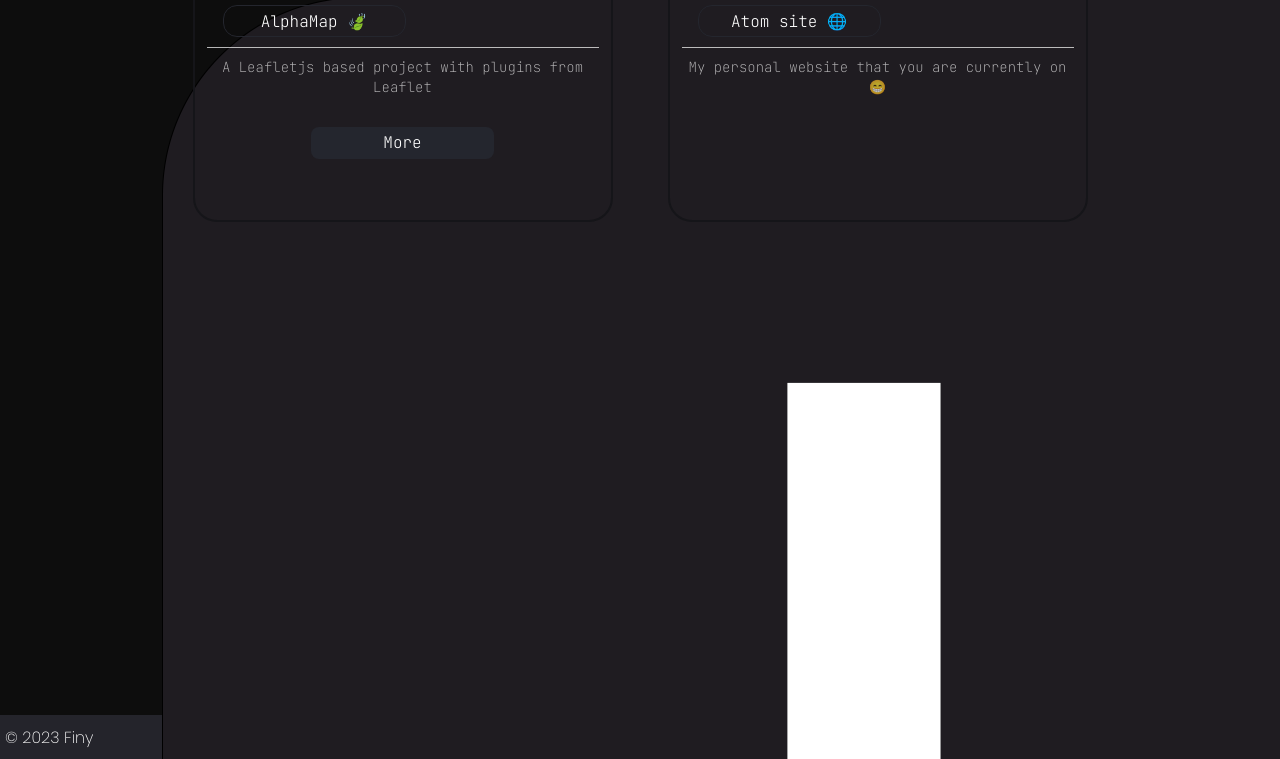
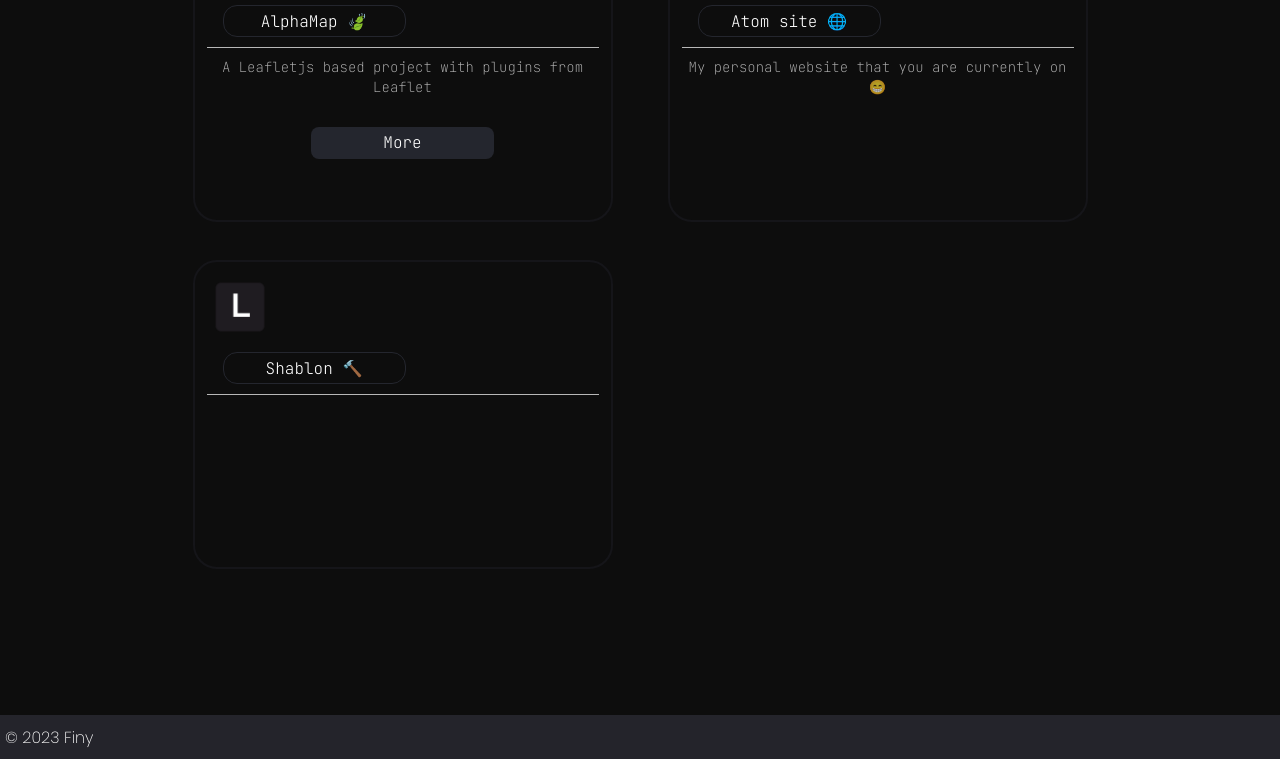
Before and after one commit to Finyi/Atom-site, a plain HTML site: page project.html in a window 1280 px wide. Shown: the part 185-944 px from the top of the page. Drawn offline with Linux system fonts and the light colour scheme; some packages are replaced by stand-ins of ours; a script that the page names is missing; a web font is replaced by a local one.

Commit message:
Update style-main.css

```diff
--- a/css/style-main.css
+++ b/css/style-main.css
@@ -441,6 +441,89 @@ li>a:hover:before {
     opacity: .7;
 }
 
+
+
+
+
+
+.card__mc-shablon{
+    position: absolute;
+    left: 0px;right: 475px;
+    margin: auto;
+    padding: 8px 8px 8px 8px;
+    width: 50%;height: 309px;
+    max-width: 420px;
+    min-width: 260px;
+    border: 2px solid #151519;
+    border-radius: 24px;
+    animation: showing 0.3s;
+    transition: all 0.2s;
+    margin-top: 425px;
+}
+.card__mc-shablon:hover{
+    background: #151519;
+}
+.img__mc-shablon{
+    position: absolute;
+    width: 74px;
+    float: left;
+    padding: 0.5rem;
+}
+#mc-shablon__text{
+    font-size: 22px;
+    font-weight: 500;
+    color: #fff;
+    float: left;
+    margin-left: 77px;
+    width: 14em;
+    margin-top: 12px;
+    font-family: 'Montserrat', sans-serif;
+    overflow: hidden;
+    text-decoration: solid;
+}
+.card__mc-shablon__link{
+    display: block;
+    left: 20px;
+    right: 0;
+    margin-top: 82px;
+    width: 183px;
+    height: 32px;
+    border-radius: 14px;
+    border: solid 1px rgb(36, 38, 46);
+    padding: 4px 22px;
+    font-family: 'JetBrains Mono', monospace;
+    line-height: 1.5;
+    font-weight: 200;
+    text-align: center;
+    transition: 0.3s ease;
+    color: #fff;
+}
+.card__mc-shablon__link:hover{
+    background: rgb(36, 38, 46);
+    color: #cfcfcf;
+}
+#card__mc-shablon__text{
+    display: block;
+    color: #fff;
+    font-family: 'JetBrains Mono', monospace;
+    max-width: 28em;
+    min-width: 16em;
+    text-align: center;
+    left: 0;
+    right: 0;
+    margin: auto;
+    margin-top: 10px;
+    color: #fff;
+    padding-top: 10px;
+    border-top: solid 1px #fff;
+    font-size: 14px;
+    line-height: 1.4;
+    font-weight: 100;
+    opacity: .7;
+}
+
+
+
 /* footer */
 .footer{
     background: rgb(36, 36, 43);
```
